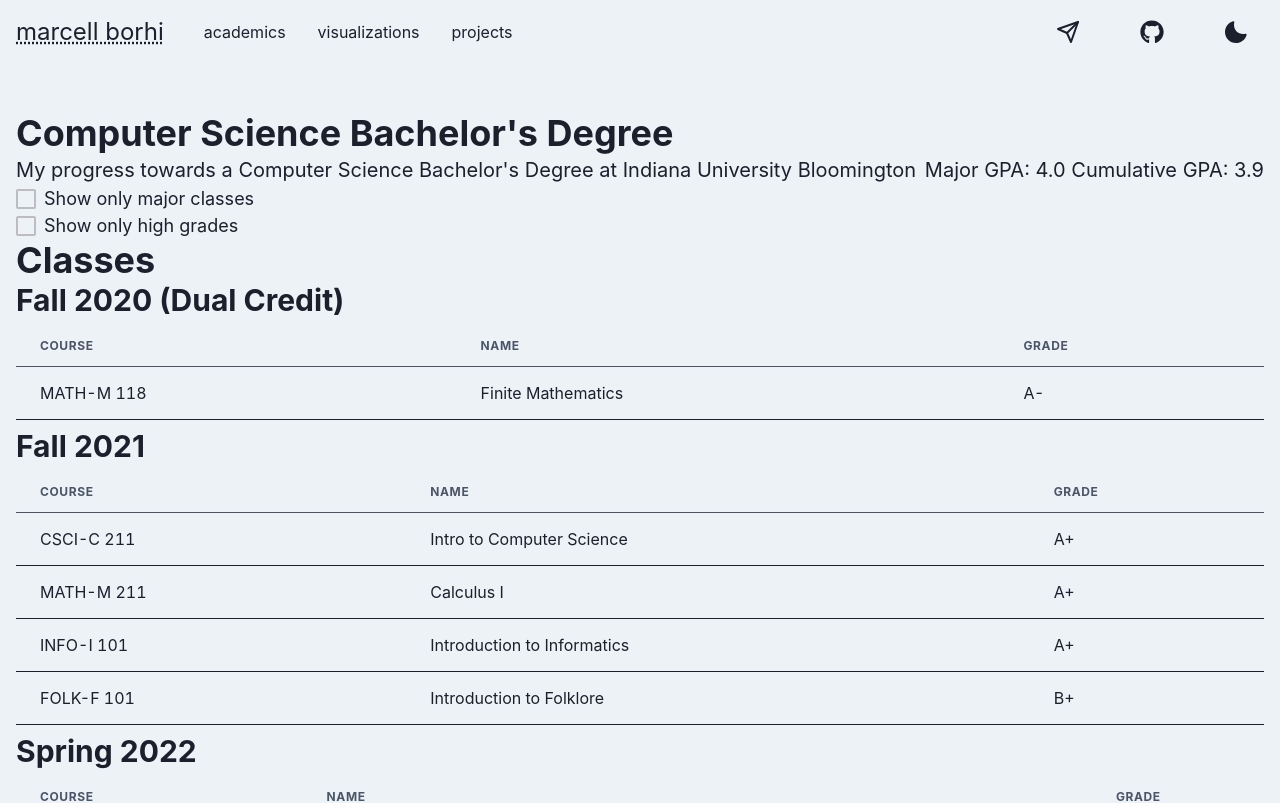
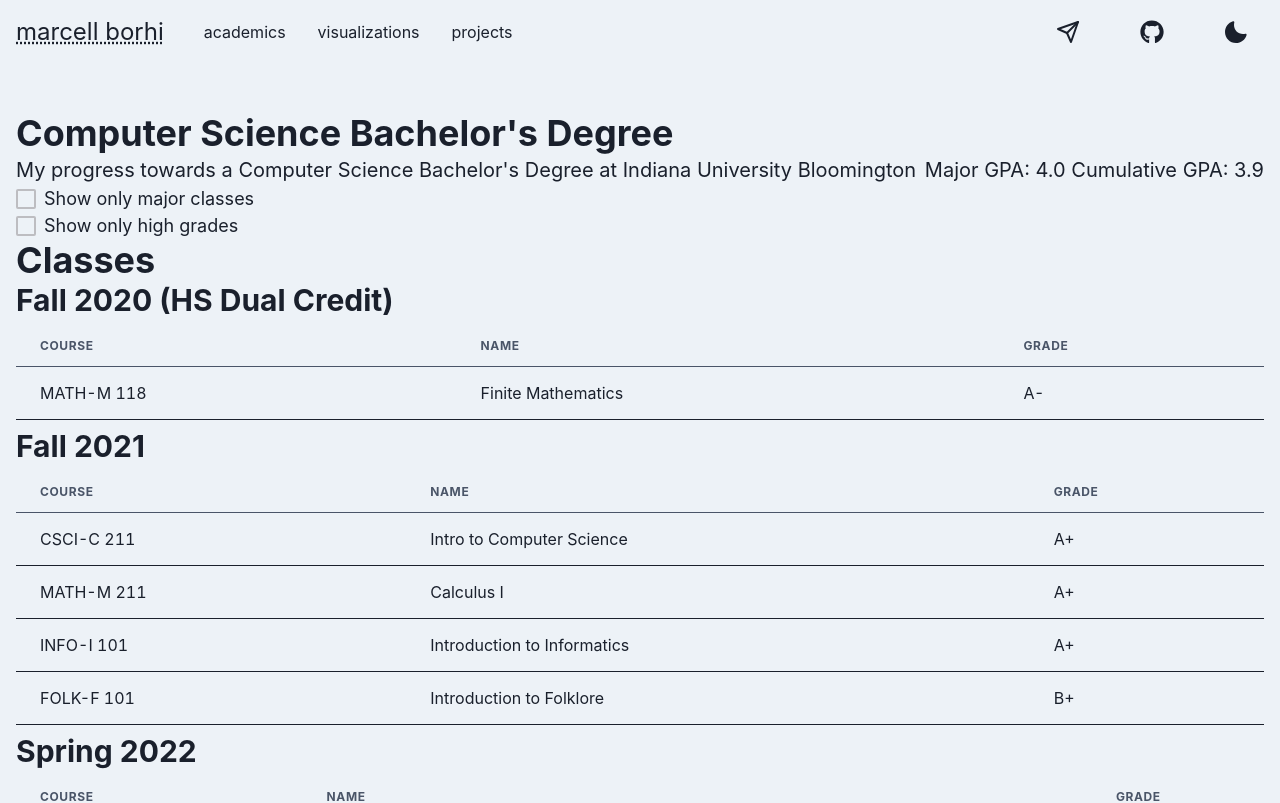
Before and after one commit to mborhi/Personal-Site, a Next.js app: page /academics in a window 1280 px wide. Shown: the top 803 px of the page. Built offline with nearby package versions, Linux system fonts and the light colour scheme.

Commit message:
update letter styling academics content

```diff
--- a/academics/index.ts
+++ b/academics/index.ts
@@ -2,7 +2,7 @@ import { AcademicRecord } from "../interfaces";
 
 export const academicRecord: AcademicRecord[] = [
     {
-        title: "Fall 2020 (Dual Credit)",
+        title: "Fall 2020 (HS Dual Credit)",
         data: [
             {
                 course: "MATH-M 118",
--- a/src/theme.tsx
+++ b/src/theme.tsx
@@ -46,16 +46,16 @@ const theme = extendTheme({
         fontWeight: 'bold',
       },
       ul: {
-        fontSize: ['1rem', '1.75rem'],
+        fontSize: ['1rem', '1.4rem'],
         fontWeight: 'normal',
         listStyleType: 'none'
       },
       li: {
-        fontSize: ['1rem', '1.75rem'],
+        fontSize: ['1rem', '1.4rem'],
         fontWeight: 'normal',
       },
       p: {
-        fontSize: ['1rem', '1.75rem'],
+        fontSize: ['1rem', '1.4rem'],
         fontWeight: 'normal',
       }
     },
```
